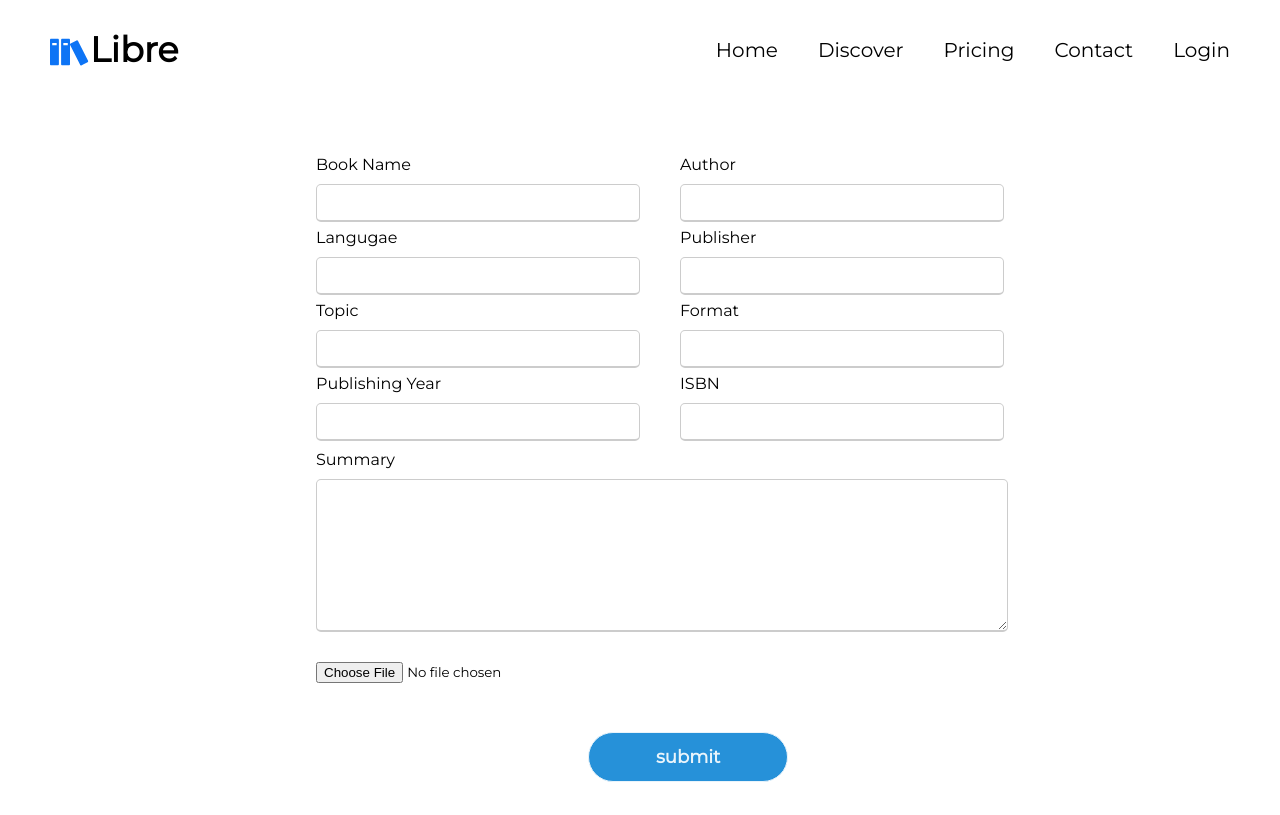
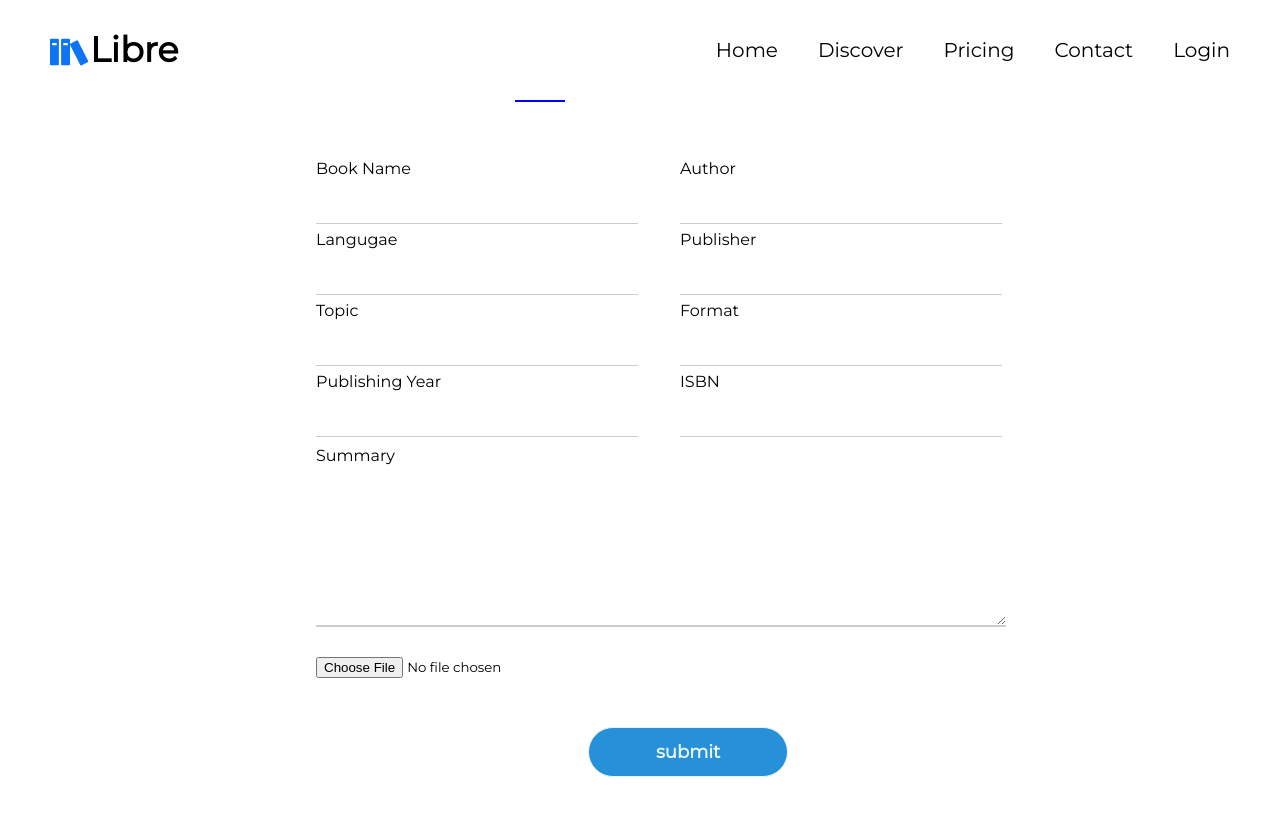
Before and after one commit to Team-Ente/Libre, a React (Create React App) app in the folder client/: page /bookupload in a window 1280 px wide. Built offline with nearby package versions, Linux system fonts and the light colour scheme.

Commit message:
updated ui

```diff
--- a/client/src/pages/BookUpload/BookUpload.css
+++ b/client/src/pages/BookUpload/BookUpload.css
@@ -47,18 +47,31 @@
     width: 110%;
     height: 35px;
     margin-top: 10px;
-    border-radius: 5px;
-    border: 1px solid #ccc;
+    /* border-radius: 5px; */
+    /* border: 1px solid #ccc; */
     padding-left: 10px;
     font-size: 16px;
-    border-bottom-width: 2px;
+    border: none;
+    border-bottom: 1px solid #ccc;
+    /* border-bottom-width: 2px; */
     transition: all 0.3s ease;
 }
+.input_box span::before{
+    content: '';
+    position: absolute;
+    top: 64px;
+    left: 0;
+    width: 0%;
+    height: 2px;
+    background: #2691d9;
+    transition: .5s;
+}
+
 .input_boxz textarea {
     height: 35px;
     margin-top: 10px;
-    border-radius: 5px;
-    border: 1px solid #ccc;
+    border: none;
+    border-bottom: 1px solid #ccc;
     padding-left: 10px;
     font-size: 16px;
     border-bottom-width: 2px;
```
